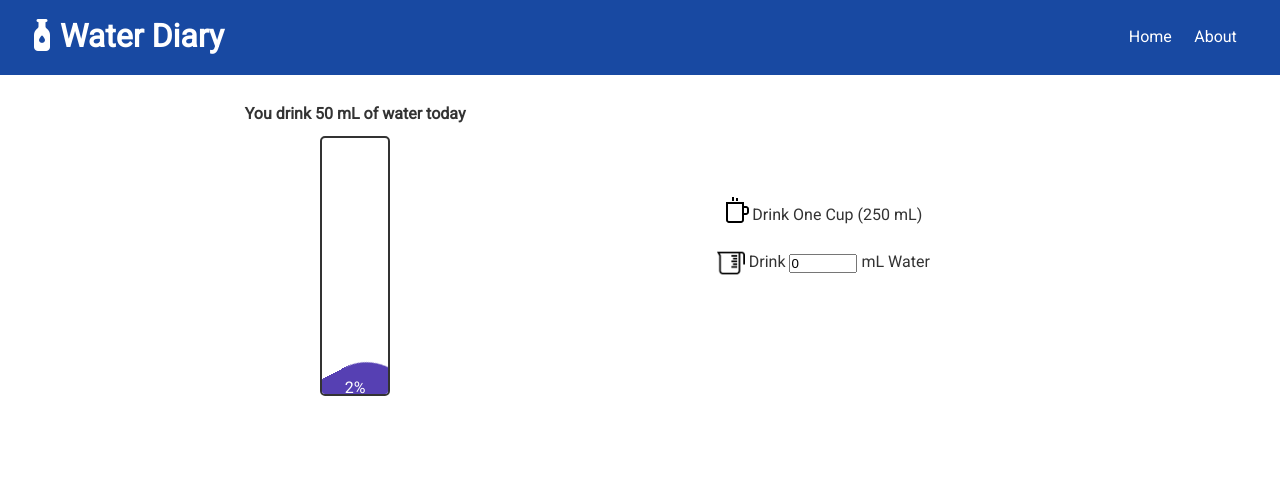
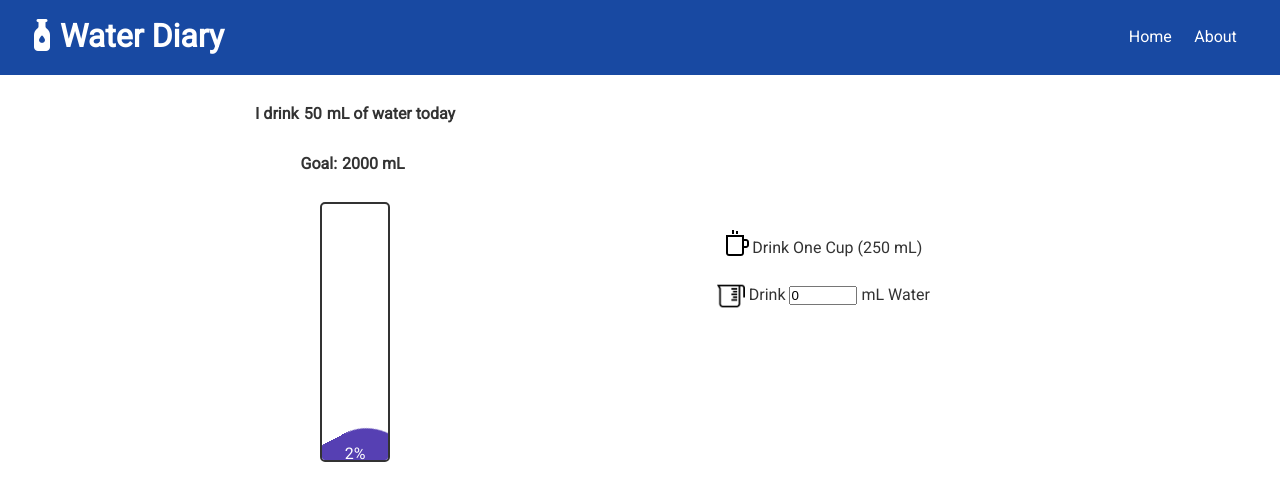
Before and after one commit to fanyewuji/water_diary, a React (Create React App) app in the folder client/: page / in a window 1280 px wide. Shown: the top 500 px of the page. Built offline with nearby package versions, Linux system fonts and the light colour scheme.

Commit message:
change water amount and set goal

```diff
--- a/client/src/App.css
+++ b/client/src/App.css
@@ -416,9 +416,59 @@ table th {
 }
 
 .waterStatus {
+  display: flex;
+  flex-direction: row;
+  justify-content: space-around;
+  align-items: center;
   font-size: 16px;
   font-weight: 600;
   padding: 10px;
+}
+
+.waterAmount {
+  margin: 0 5px;
+}
+
+.waterGoal {
+  display: flex;
+  flex-direction: row;
+  justify-content: space-around;
+  align-items: center;
+  font-size: 16px;
+  font-weight: 600;
+  padding: 10px 10px 20px;
+}
+
+.goalText {
+  padding: 5px;
+}
+
+.changeAmountBtn,
+.confirmAmountBtn,
+.changeGoalBtn,
+.confirmGoalBtn {
+  display: none;
+  margin: 3px 6px;
+  line-height: 1.1;
+  padding: 6px;
+  border: 0px;
+  border-radius: 4px;
+}
+
+.waterStatus:hover>.changeAmountBtn,
+.waterGoal:hover>.changeGoalBtn {
+  display: inline-block;
+}
+
+.waterStatus>.confirmAmountBtn,
+.waterGoal>.confirmGoalBtn {
+  display: inline-block;
+}
+
+input#setWaterGoal,
+input#setWaterAmountToday {
+  width: 66px;
+  margin: 6px;
 }
 
 .rightColumn {
@@ -434,7 +484,7 @@ table th {
 
 .oneCupBtn {
   display: flex;
-  justify-content: start;
+  justify-content: flex-start;
   align-items: center;
 }
 
@@ -445,7 +495,7 @@ table th {
 .anyAmountBtn {
   display: flex;
   flex-direction: row;
-  justify-content: start;
+  justify-content: flex-start;
   align-items: center;
 }
 
--- a/client/src/components/water/Water.js
+++ b/client/src/components/water/Water.js
@@ -12,27 +12,129 @@ const DEFAULT_AMOUNT = 250;
 const Water = () => {
     const waterContext = useContext(WaterContext);
 
-    const { waterToday } = waterContext;
+    const { waterToday, drinkWater, setToday, setGoal } = waterContext;
 
     const [customAmount, setCustomAmount] = useState(0);
+
+    const [waterAmountActive, setWaterAmountActive] = useState(false);
+
+    const [waterAmount, setWaterAmount] = useState(waterToday.water);
+
+    const [waterGoalActive, setWaterGoalActive] = useState(false);
+
+    const [waterGoal, setWaterGoal] = useState(waterToday.goal);
 
     const handleDrinkOneCup = () => {
         waterContext.drinkWater(DEFAULT_AMOUNT);
     }
 
     const handleDrinkAnyAmount = () => {
-        waterContext.drinkWater(Number(customAmount));
+        drinkWater(Number(customAmount));
         setCustomAmount(0);
     }
 
-    const handleChangeAmount = e => {
+    const handleChangeCustomAmount = e => {
         setCustomAmount(e.target.value);
+    }
+
+    const handleChangeWaterAmount = e => {
+        setWaterAmount(e.target.value);
+    }
+
+    const handleClickChangeAmount = () => {
+        setWaterAmountActive(true);
+    }
+
+    const handleClickConfirmAmount = () => {
+        if (waterAmount >= 0) {
+            setToday(Number(waterAmount));
+            setWaterAmountActive(false);
+        } else {
+            window.alert('change water amount to a number > 0')
+        }
+    }
+
+    const handleClickChangeGoal = () => {
+        setWaterGoalActive(true);
+    }
+
+    const handleChangeWaterGoal = e => {
+        setWaterGoal(e.target.value);
+    }
+
+    const handleClickConfirmGoal = () => {
+        if (waterGoal > 100) {
+            setGoal(waterGoal);
+            setWaterGoalActive(false);
+        } else {
+            window.alert('change water goal to a number > 100 mL!')
+        }
+
     }
 
     return (
         <div className='waterContainer'>
             <div className='leftColumn'>
-                <span className='waterStatus'>You drink { waterToday.water } mL of water today</span>
+                <div className='waterStatus'>
+                    I drink
+                        { waterAmountActive
+                            ? <input
+                                type="number"
+                                id='setWaterAmountToday'
+                                name='waterAmountToday'
+                                min='0'
+                                max='10000'
+                                step='100'
+                                defaultValue={waterToday.water}
+                                onChange={handleChangeWaterAmount}
+                            ></input>
+                            : <p className='waterAmount'>{ waterToday.water }</p>}
+                    mL of water today
+                    { !waterAmountActive && <button
+                        className='changeAmountBtn'
+                        onClick={handleClickChangeAmount}
+                    >
+                        Change
+                    </button>}
+                    { waterAmountActive && <button
+                        className='confirmAmountBtn'
+                        onClick={handleClickConfirmAmount}
+                    >
+                        Confirm
+                    </button>}
+                </div>
+                <div className='waterGoal'>{`Goal: `}
+                    { waterGoalActive
+                        ? <div>
+                            <input
+                                type="number"
+                                id='setWaterGoal'
+                                name='waterGoal'
+                                min='0'
+                                max='10000'
+                                step='100'
+                                defaultValue={waterToday.goal}
+                                onChange={handleChangeWaterGoal}
+                            ></input>
+                            <label htmlFor='setWaterGoal'>mL</label>
+                        </div>
+                        : <span className='goalText'>
+                            { waterToday.goal } mL
+                        </span>
+                    }
+                    { !waterGoalActive && <button
+                        className='changeGoalBtn'
+                        onClick={handleClickChangeGoal}
+                    >
+                        Change
+                    </button>}
+                    { waterGoalActive && <button
+                        className='confirmGoalBtn'
+                        onClick={handleClickConfirmGoal}
+                    >
+                        Confirm
+                    </button>}
+                </div>
                 <ProgressBar progress={waterToday.water/waterToday.goal*100}/>
             </div>
             <div className='rightColumn'>
@@ -55,7 +157,7 @@ const Water = () => {
                                     min='0'
                                     max='3000'
                                     step='50'
-                                    onChange={handleChangeAmount}
+                                    onChange={handleChangeCustomAmount}
                                 />
                             <span className='anyAmountText'> mL Water</span>
                         </div>
--- a/client/src/context/types.js
+++ b/client/src/context/types.js
@@ -1,3 +1,4 @@
 export const DRINK_WATER = 'DRINK_WATER';
 export const SET_TODAY = 'SET_TODAY';
+export const SET_GOAL = 'SET_GOAL';
 // export const UPDATE_TODAY = 'UPDATE_TODAY';
--- a/client/src/context/water/WaterState.js
+++ b/client/src/context/water/WaterState.js
@@ -5,6 +5,7 @@ import waterReducer from './waterReducer';
 import {
     DRINK_WATER,
     SET_TODAY,
+    SET_GOAL
 } from '../types';
 
 const WaterState = props => {
@@ -20,6 +21,20 @@ const WaterState = props => {
     const [state, dispatch] = useReducer(waterReducer, initialState);
 
     // Set today's water
+    const setToday = amountToday => {
+        dispatch({
+            type: SET_TODAY,
+            payload: amountToday
+        })
+    }
+
+    // Set the goal for drinking water
+    const setGoal = goal => {
+        dispatch({
+            type: SET_GOAL,
+            payload: goal
+        })
+    }
 
     // drink water and update today's water
     const drinkWater = amount => {
@@ -33,7 +48,9 @@ const WaterState = props => {
         <WaterContext.Provider
             value={{
                 waterToday: state.waterToday,
-                drinkWater
+                drinkWater,
+                setToday,
+                setGoal
             }}>
             {props.children}
         </WaterContext.Provider>
--- a/client/src/context/water/waterReducer.js
+++ b/client/src/context/water/waterReducer.js
@@ -1,6 +1,7 @@
 import {
     DRINK_WATER,
     SET_TODAY,
+    SET_GOAL,
 } from '../types';
 
 export default (state, action) => {
@@ -12,7 +13,23 @@ export default (state, action) => {
                     ...state.waterToday,
                     water: state.waterToday.water + action.payload,
                 }
-            }
+            };
+        case SET_TODAY:
+            return {
+                ...state,
+                waterToday: {
+                    ...state.waterToday,
+                    water: action.payload,
+                }
+            };
+        case SET_GOAL:
+            return {
+                ...state,
+                waterToday: {
+                    ...state.waterToday,
+                    goal: action.payload
+                }
+            };
         default:
             return state;
     }
```
